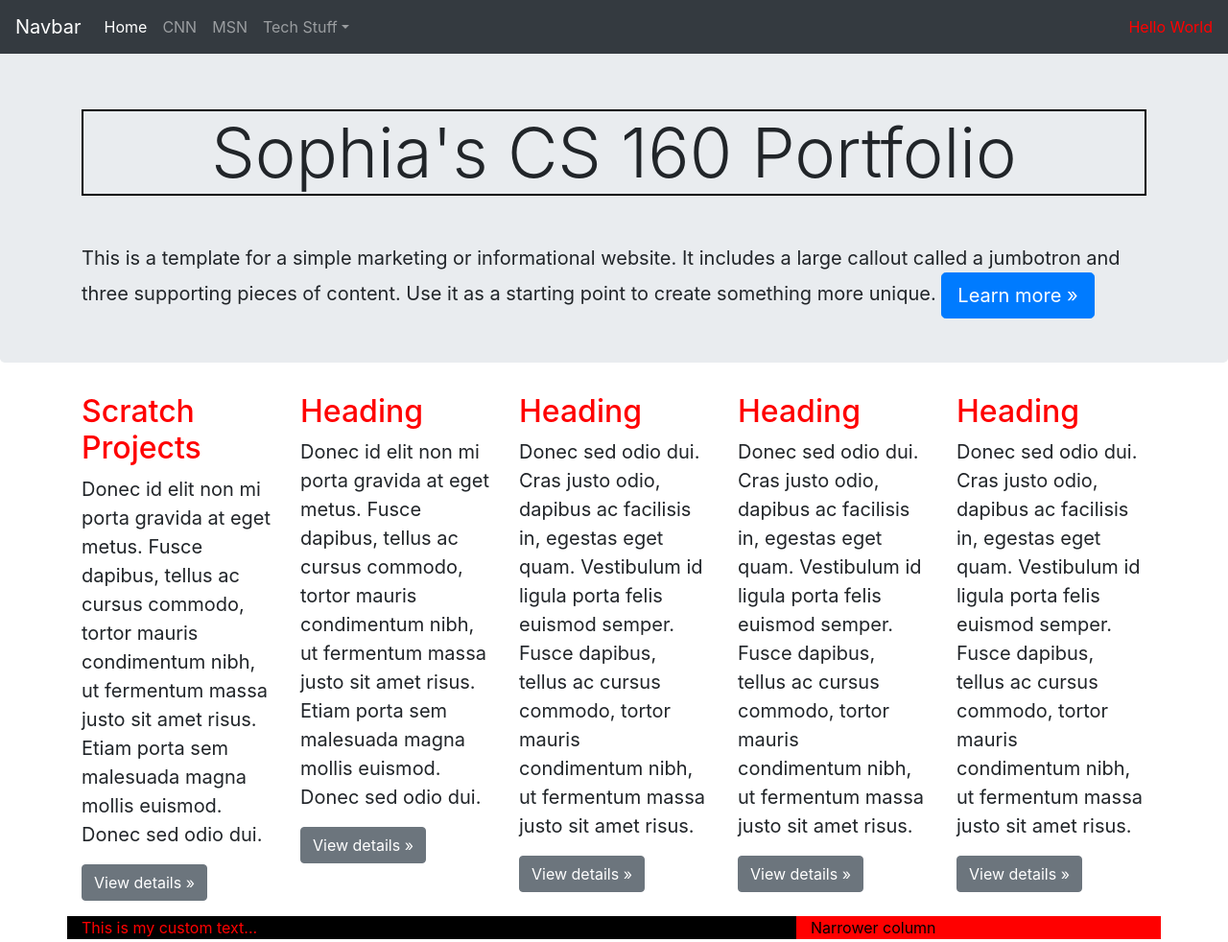
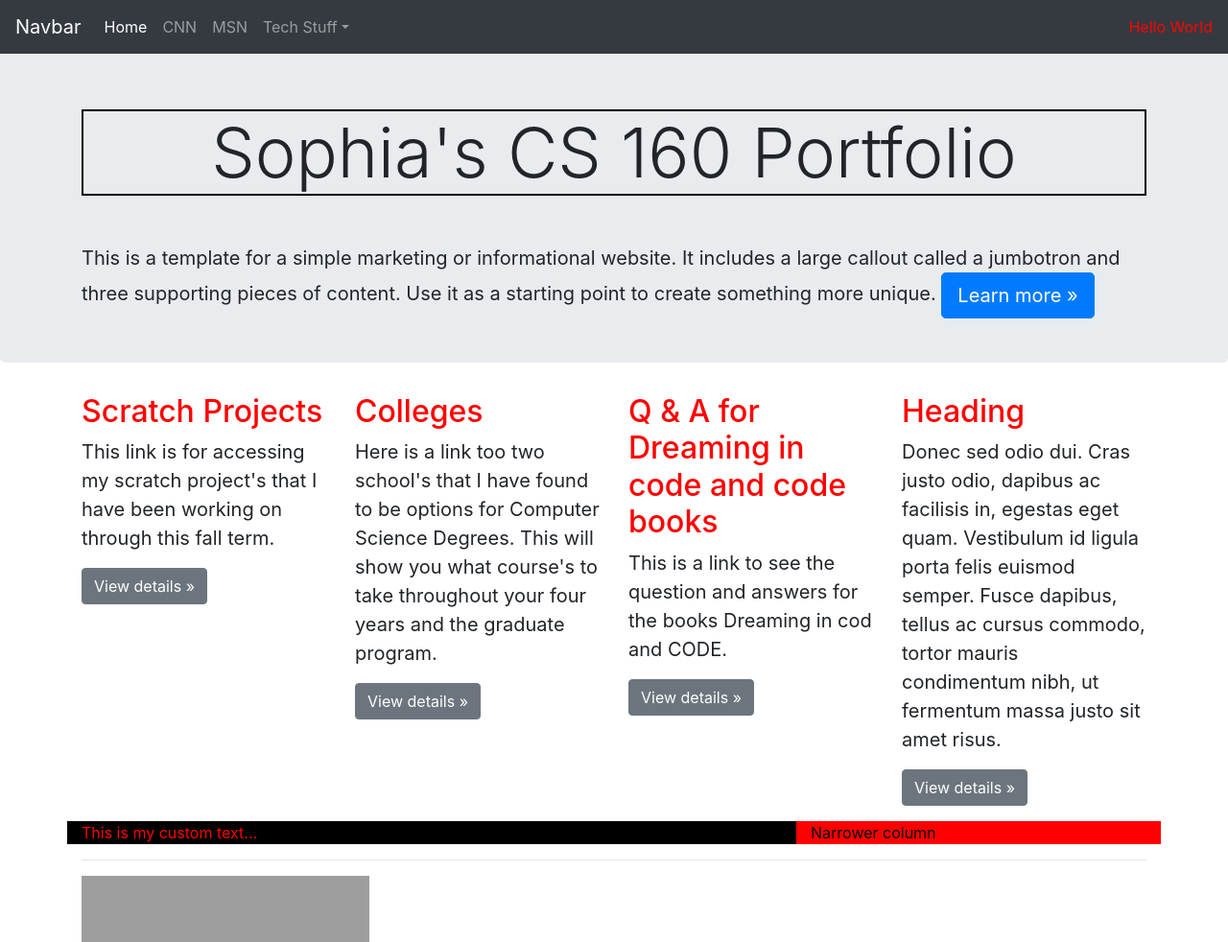
Before and after one commit to sophiac1324/Sophiac1324.github.io, a plain HTML site: page index.html in a window 1280 px wide. Shown: the top 982 px of the page at 96% size. Drawn offline with nearby package versions, Linux system fonts and the light colour scheme; files that its build step writes are made by us from their sources; grey boxes are pictures that could not be loaded.

Commit message:
Update index.html

```diff
--- a/index.html
+++ b/index.html
@@ -91,19 +91,19 @@
         <div class="row">
           <div class="col">
             <h2>Scratch Projects</h2>
-            <p>Donec id elit non mi porta gravida at eget metus. Fusce dapibus, tellus ac cursus commodo, tortor mauris condimentum nibh, ut fermentum massa justo sit amet risus. Etiam porta sem malesuada magna mollis euismod. Donec sed odio dui. </p>
+            <p>This link is for accessing my scratch project's that I have been working on through this fall term. </p>
             <p><a class="btn btn-secondary" href="https://scratch.mit.edu/studios/25272098/" role="button">View details &raquo;</a></p>
           </div>
 
           <div class="col">
-            <h2>Heading</h2>
-            <p>Donec id elit non mi porta gravida at eget metus. Fusce dapibus, tellus ac cursus commodo, tortor mauris condimentum nibh, ut fermentum massa justo sit amet risus. Etiam porta sem malesuada magna mollis euismod. Donec sed odio dui. </p>
+            <h2>Colleges</h2>
+            <p>Here is a link too two school's that I have found to be options for Computer Science Degrees. This will show you what course's to take throughout your four years and the graduate program. </p>
             <p><a class="btn btn-secondary" href="#" role="button">View details &raquo;</a></p>
           </div>
 
           <div class="col">
-            <h2>Heading</h2>
-            <p>Donec sed odio dui. Cras justo odio, dapibus ac facilisis in, egestas eget quam. Vestibulum id ligula porta felis euismod semper. Fusce dapibus, tellus ac cursus commodo, tortor mauris condimentum nibh, ut fermentum massa justo sit amet risus.</p>
+            <h2>Q & A for Dreaming in code and code books</h2>
+            <p>This is a link to see the question and answers for the books Dreaming in cod and CODE.</p>
             <p><a class="btn btn-secondary" href="#" role="button">View details &raquo;</a></p>
           </div>
 
@@ -112,12 +112,6 @@
                 <p>Donec sed odio dui. Cras justo odio, dapibus ac facilisis in, egestas eget quam. Vestibulum id ligula porta felis euismod semper. Fusce dapibus, tellus ac cursus commodo, tortor mauris condimentum nibh, ut fermentum massa justo sit amet risus.</p>
                 <p><a class="btn btn-secondary" href="#" role="button">View details &raquo;</a></p>
               </div>
-
-          <div class="col">
-              <h2>Heading</h2>
-              <p>Donec sed odio dui. Cras justo odio, dapibus ac facilisis in, egestas eget quam. Vestibulum id ligula porta felis euismod semper. Fusce dapibus, tellus ac cursus commodo, tortor mauris condimentum nibh, ut fermentum massa justo sit amet risus.</p>
-              <p><a class="btn btn-secondary" href="#" role="button">View details &raquo;</a></p>
-        </div>
 
         </div><!-- This is the end of the first row -->
 
```
